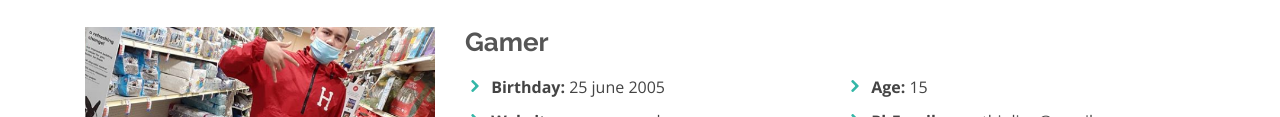
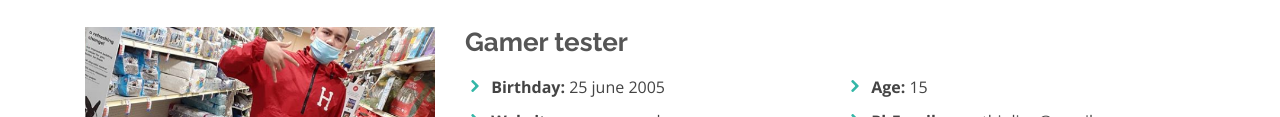
Before and after one commit to ctbjulian/ctbjulian.github.io, a plain HTML site: page about.html in a window 1280 px wide. Shown: the part 239-356 px from the top of the page. Drawn offline with nearby package versions, Linux system fonts and the light colour scheme.

Commit message:
Update about.html

```diff
--- a/about.html
+++ b/about.html
@@ -83,7 +83,7 @@
             <img src="assets/img/Capture.PNG" class="img-fluid" alt="">
           </div>
           <div class="col-lg-8 pt-4 pt-lg-0 content">
-            <h3>Gamer</h3>
+            <h3>Gamer tester</h3>
             <p class="font-italic">
 <!--               Lorem ipsum dolor sit amet, consectetur adipiscing elit, sed do eiusmod tempor incididunt ut labore et dolore
               magna aliqua. -->
```
